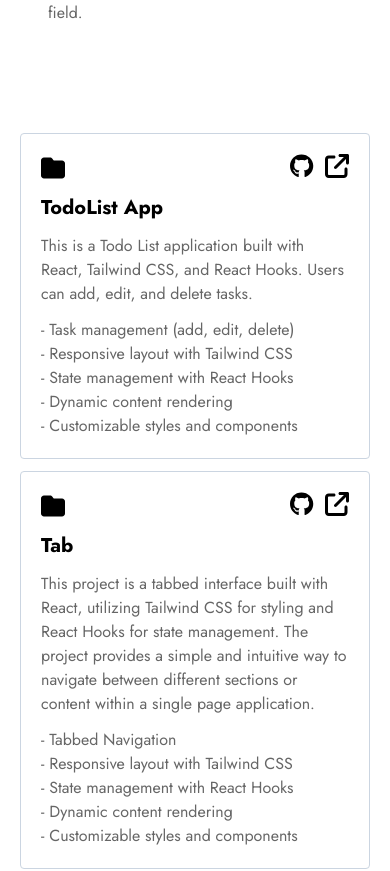
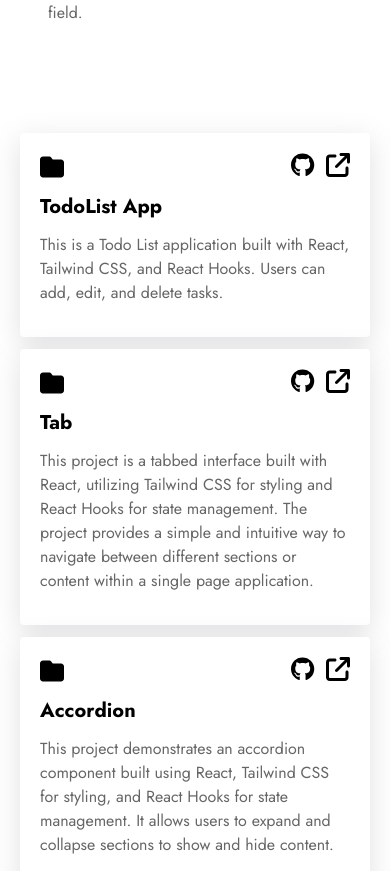
Before and after one commit to Mark-Alexis-Posadas/react-portfolio, a React (Vite) app: page / in a window 390 px wide. Shown: the part 3923-4794 px from the top of the page. Built offline with nearby package versions, Linux system fonts and the light colour scheme.

Commit message:
modify card responsive

```diff
--- a/src/pages/projects/index.tsx
+++ b/src/pages/projects/index.tsx
@@ -18,10 +18,10 @@ export default function Projects({ toggleTheme }: ToggleThemeType) {
         {projectsData.map((data) => (
           <div
             key={data.id}
-            className={`flex flex-col rounded transition transform duration-300 hover:shadow-lg hover:scale-105 p-5 border ${
+            className={`flex flex-col rounded transition transform duration-300 hover:shadow-lg hover:scale-105 p-5 ${
               toggleTheme
-                ? "dark:bg-[#1f1f1f] dark:text-[#999] border-none"
-                : "border-slate-300"
+                ? "dark:bg-[#1f1f1f] dark:text-[#999]"
+                : "dark:bg-white shadow-custom-shadow"
             }`}
           >
             <header className="flex items-center justify-between">
@@ -49,11 +49,11 @@ export default function Projects({ toggleTheme }: ToggleThemeType) {
             </h1>
 
             <p className="text-[#666] mb-auto pb-3">{data.description}</p>
-            <ul className="text-[#666] mt-auto">
+            {/* <ul className="text-[#666] mt-auto">
               {data.features.map((item, index) => (
                 <li key={index}>- {item.text}</li>
               ))}
-            </ul>
+            </ul> */}
             {/* <ul className="flex items-center gap-3">
             <FaReact className="text-2xl text-[#61DBFB]" />
             <SiTypescript className="text-2xl text-[#007acc]" />
```
